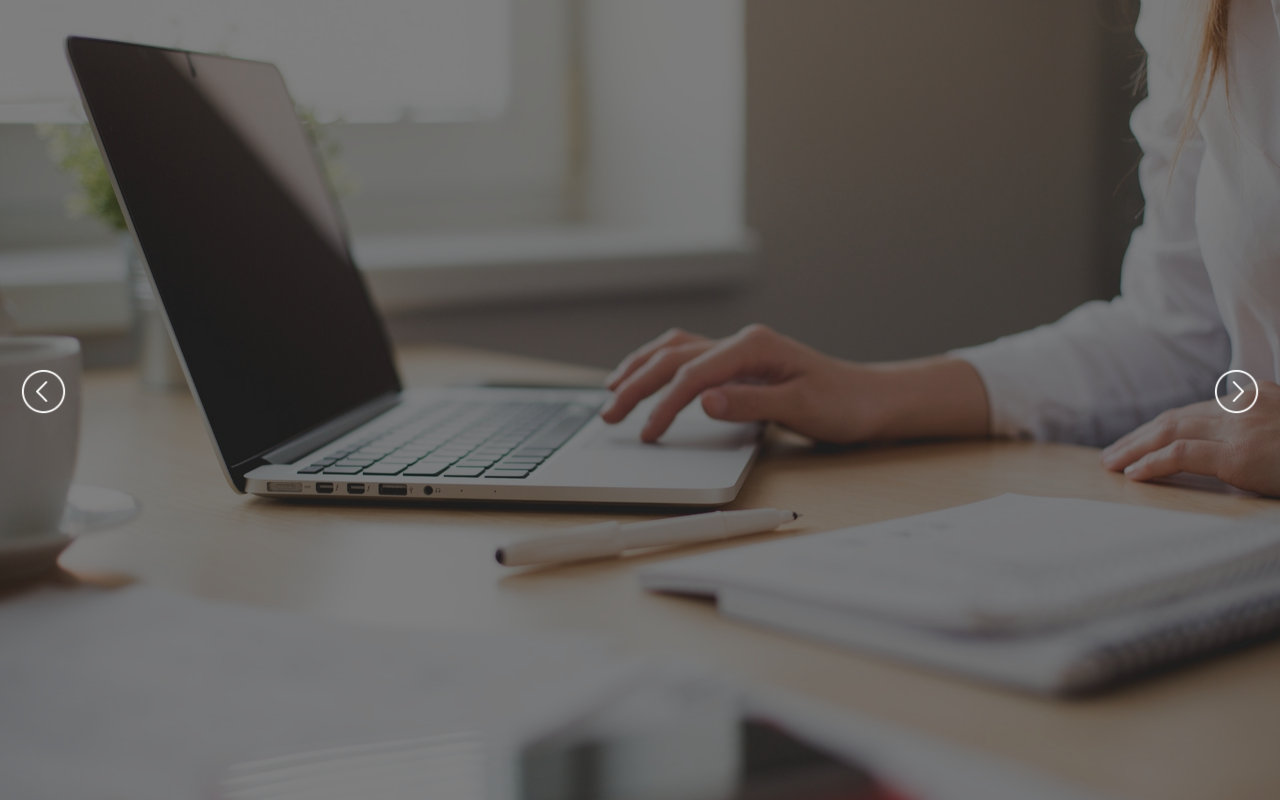
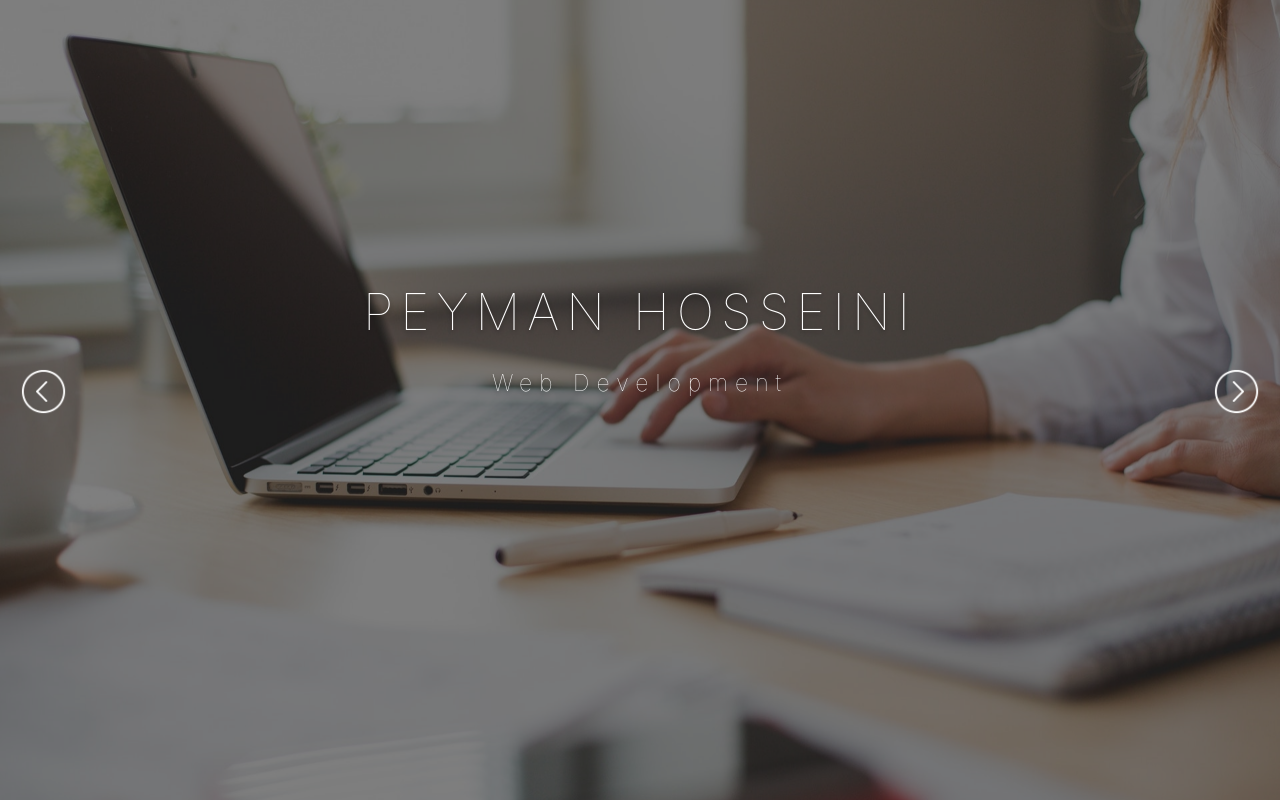
Before and after one commit to PeymanHosseini/Portfolio, a plain HTML site: page index.html in a window 1280 px wide. Drawn offline with nearby package versions, Linux system fonts and the light colour scheme.

Commit message:
creat div for heading inside slides and create css code for it

```diff
--- a/css/style.css
+++ b/css/style.css
@@ -4,6 +4,9 @@
   position: absolute;
   z-index: 3;
   background-color: rgba(0, 0, 0, 0.5);
+}
+.slides-navigation {
+  z-index: 6;
 }
 .slides-navigation .next,
 .slides-navigation .prev {
@@ -20,3 +23,24 @@
   left: 20px;
   background-image: url(../img/icon/pre.png);
 }
+.titleMessage {
+  position: absolute;
+  width: 100%;
+  height: 250px;
+  top: 50%;
+  z-index: 5;
+  text-align: center;
+  margin-top: -125px;
+}
+.titleMessage .heading {
+  color: #fff;
+  text-shadow: 0px 2px 5px rgba(0, 0, 0, 0.4);
+  font-weight: 100;
+  letter-spacing: 7px;
+}
+.titleMessage .heading .main {
+  font-size: 50px;
+}
+.titleMessage .heading .sub {
+  font-size: 23px;
+}
--- a/index.html
+++ b/index.html
@@ -33,6 +33,12 @@
         <img src="img/slide2.jpeg" alt="" />
         <img src="img/slide3.jpeg" alt="" />
       </div>
+      <div class="titleMessage">
+        <div class="heading">
+          <p class="main">PEYMAN HOSSEINI</p>
+          <p class="sub">Web Development</p>
+        </div>
+      </div>
       <nav class="slides-navigation">
         <a href="#" class="next"></a>
         <a href="#" class="prev"></a>
```
